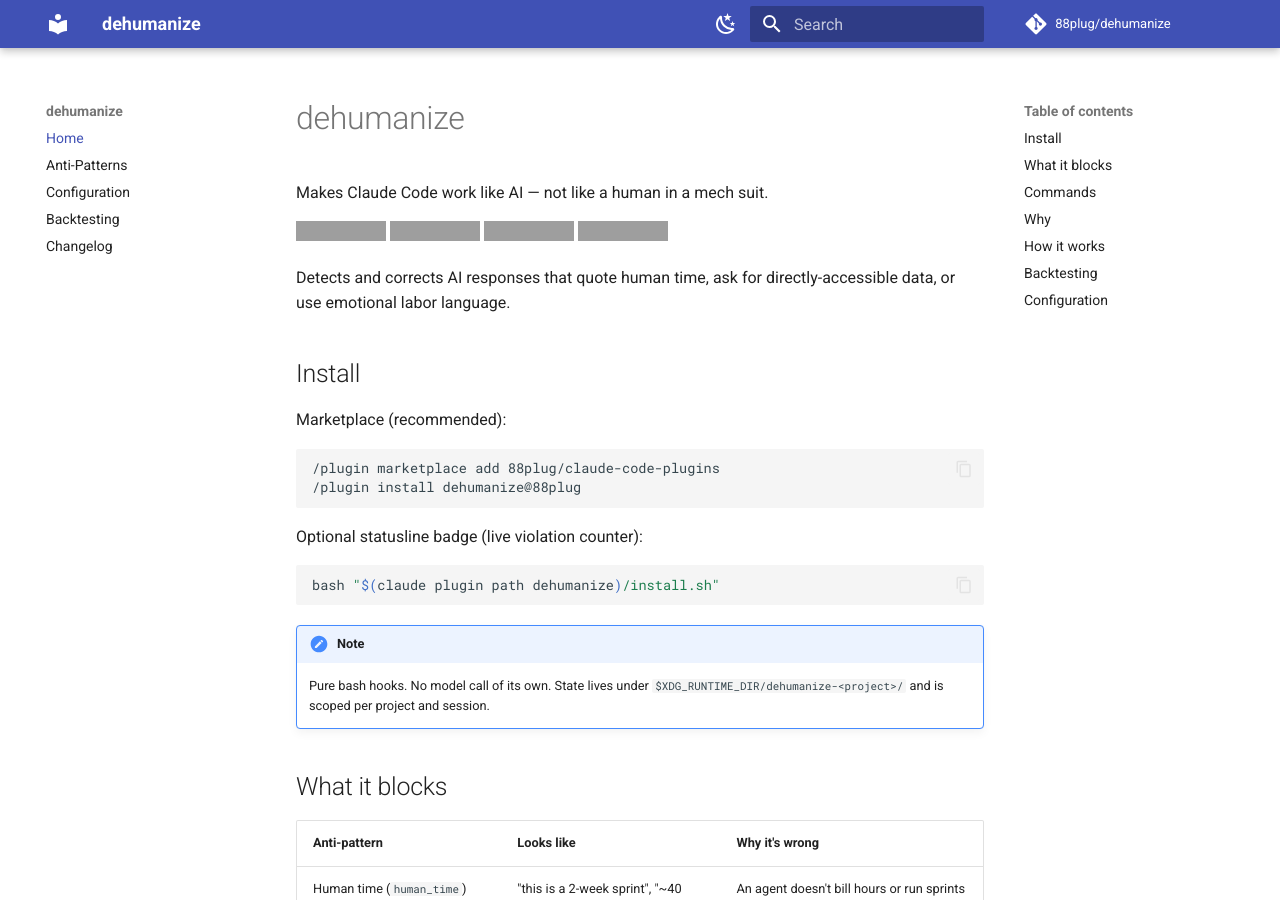
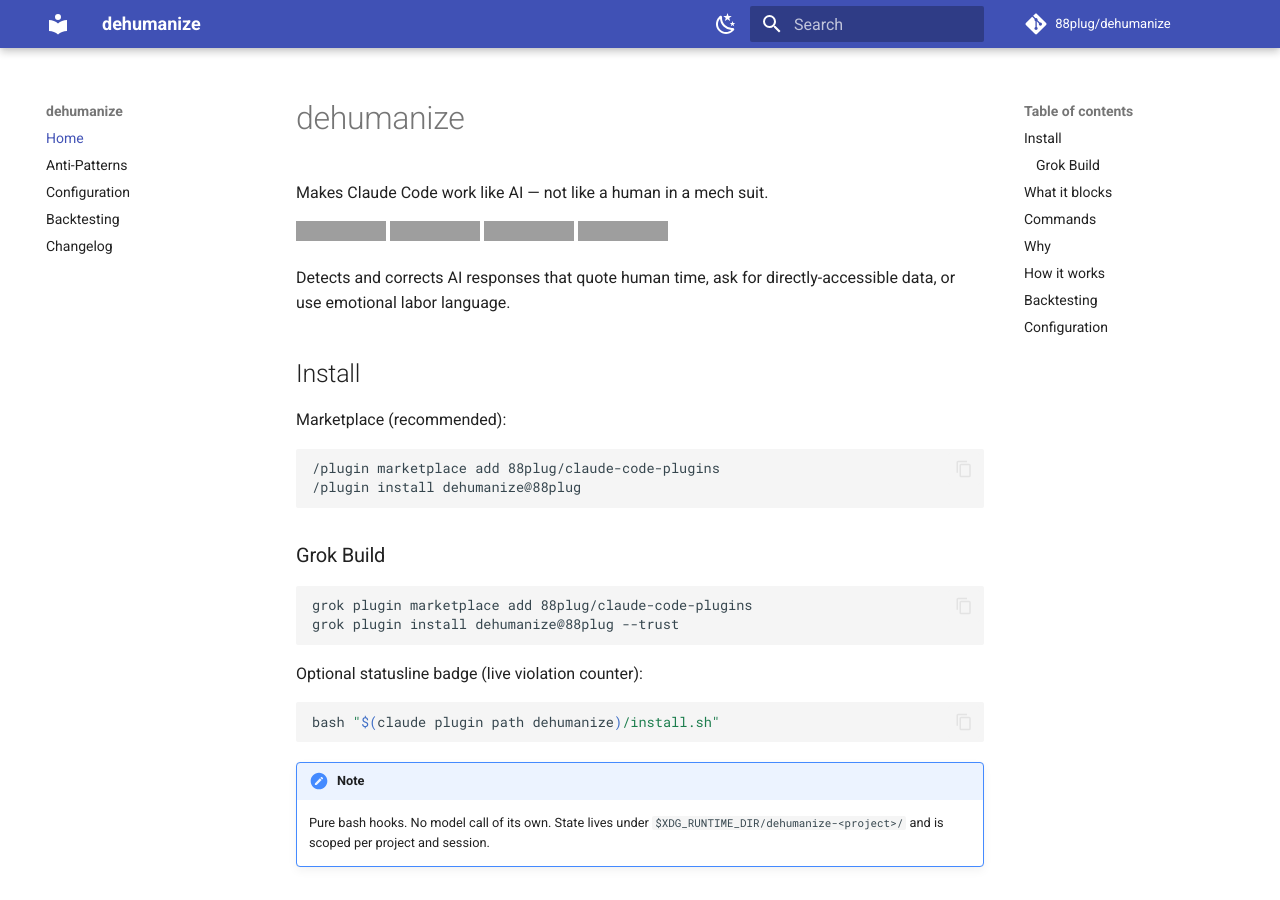
Before and after one commit to 88plug/dehumanize, an MkDocs documentation site: the page built from docs/index.md, in a window 1280 px wide and 900 px high, cut to the strip 0-900 px from the top of the window. Built offline with MkDocs 1.6.1 and Material for MkDocs 9.7.7, drawn with Linux system fonts in a browser that asks for light colours; comment, search, counter and statistics services are not loaded; grey boxes are pictures that could not be loaded.

Commit message:
docs(install): add Grok Build marketplace install path
Strangers use: grok plugin marketplace add 88plug/claude-code-plugins
then grok plugin install <name>@88plug --trust (alongside Claude /plugin).

````diff
--- a/docs/index.md
+++ b/docs/index.md
@@ -17,6 +17,14 @@
 /plugin marketplace add 88plug/claude-code-plugins
 /plugin install dehumanize@88plug
 ```
+
+### Grok Build
+
+```text
+grok plugin marketplace add 88plug/claude-code-plugins
+grok plugin install dehumanize@88plug --trust
+```
+
 
 Optional statusline badge (live violation counter):
 
````
Also changed, not shown: README.md (+8 -0 lines).
